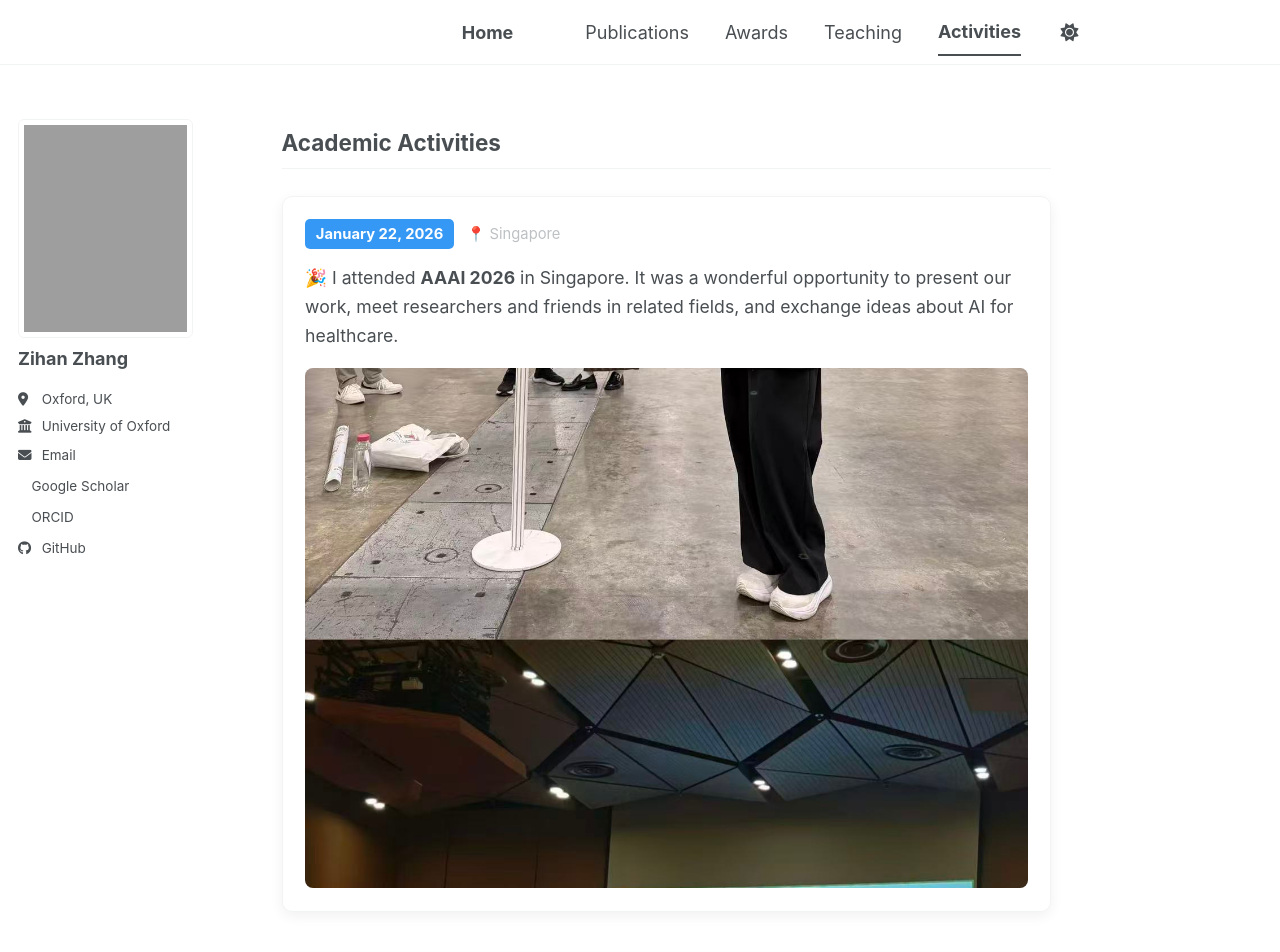
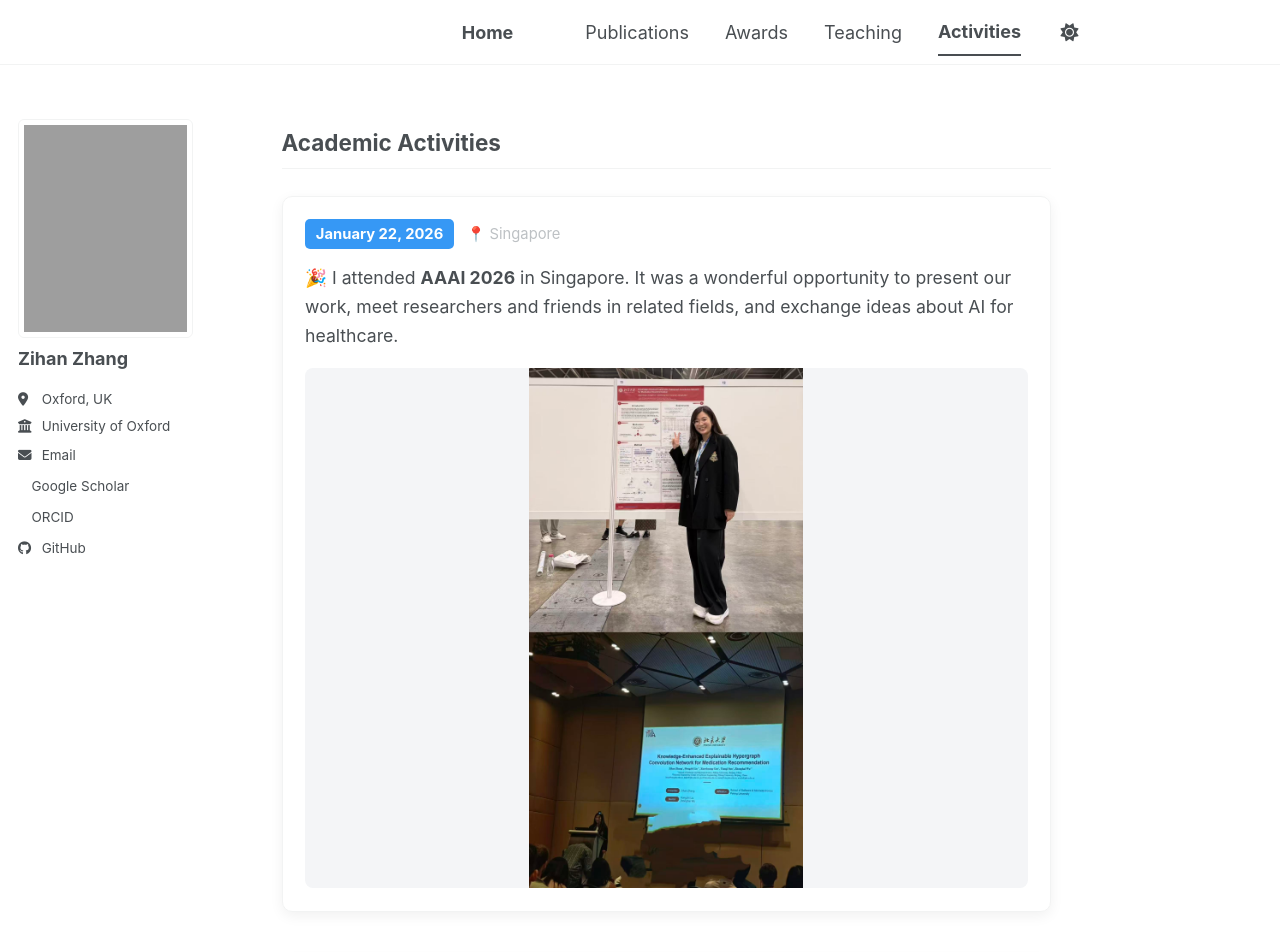
Before and after one commit to LusiaZ/LusiaZ.github.io, a Jekyll site: the page built from _pages/activities.md, in a window 1280 px wide and 1400 px high. Shown: the top 952 px of the window. Built offline with Jekyll 4.4.1, drawn with Linux system fonts in a browser that asks for light colours; a style sheet for code colours, icons or effects is not loaded.

Commit message:
Update _page.scss

```diff
--- a/_sass/layout/_page.scss
+++ b/_sass/layout/_page.scss
@@ -734,11 +734,13 @@
 .activity-photo {
   display: block;
   width: 100%;
-  height: auto;
-  max-height: 520px;
+  height: 520px;
+  max-height: none;
 
   border-radius: 8px;
-  object-fit: cover;
+  object-fit: contain;
+  object-position: center;
+  background: #f4f5f7;
 }
 
 @media (max-width: 700px) {
```
